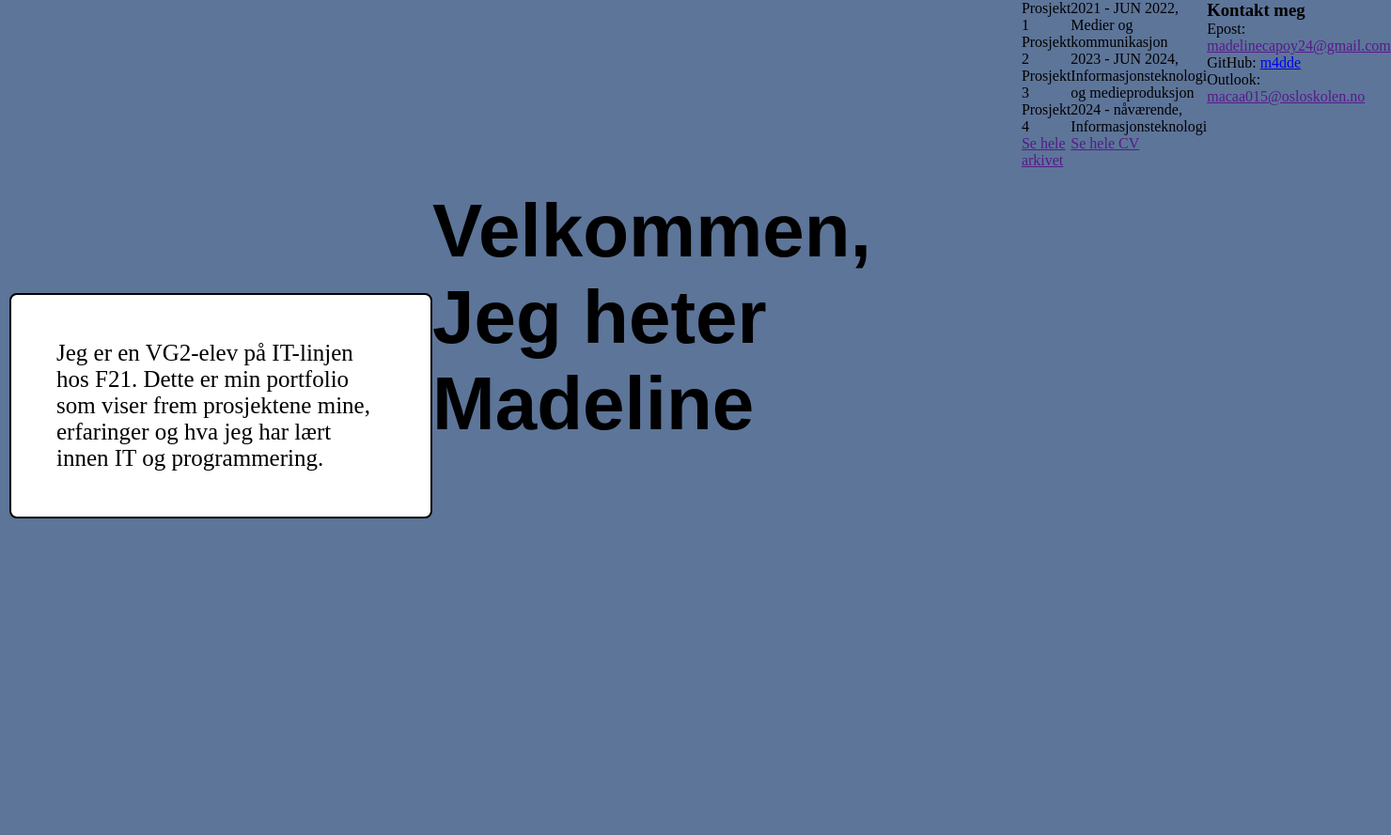
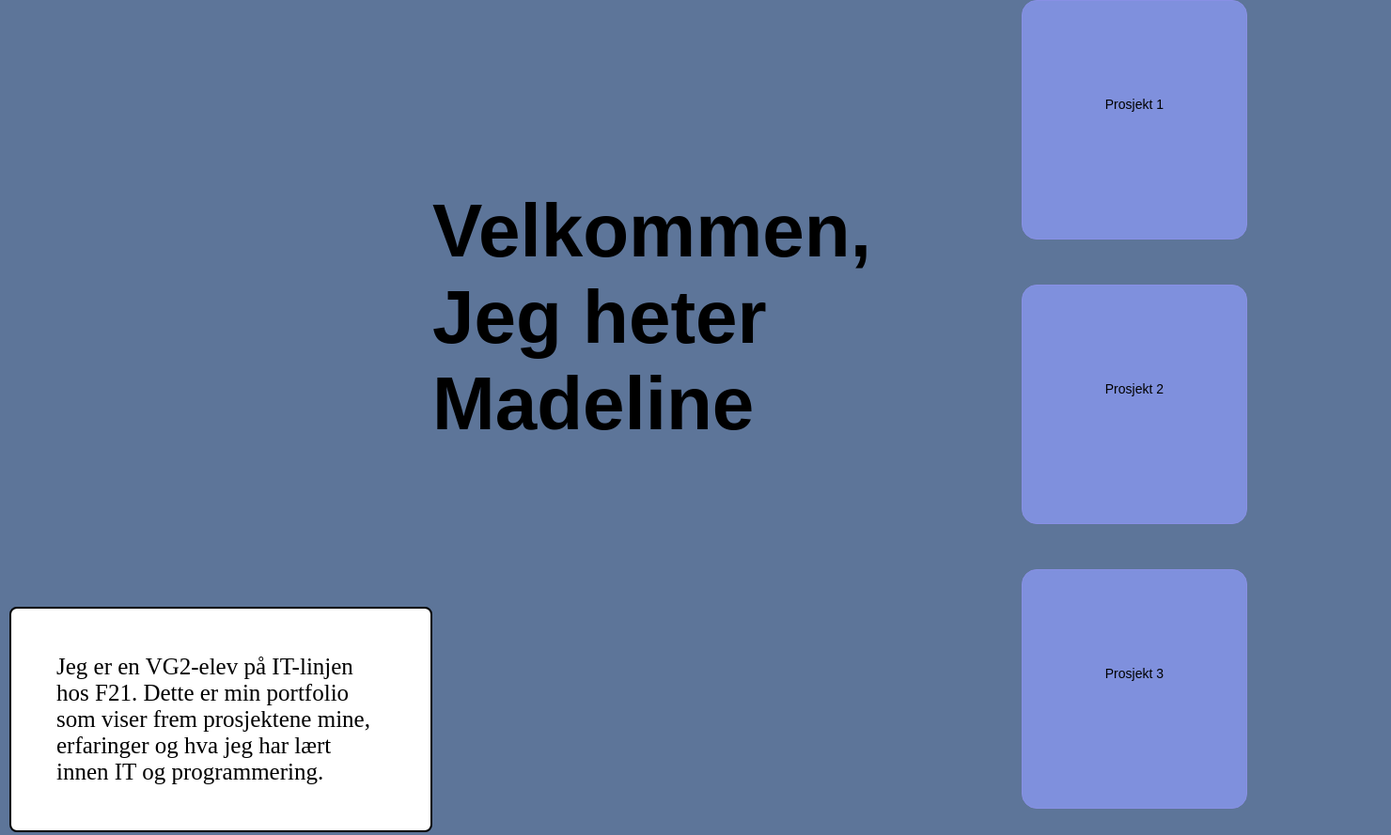
Before and after one commit to m4dde/m4dde.github.io, a plain HTML site: page index.html in a window 1280 px wide. Shown: the top 889 px of the page at 94% size, 1480 px wide, since content can reach past the window. Before the commit the page ends 800 px from the top, so only its background shows below. Drawn offline with Linux system fonts and the light colour scheme.

Commit message:
plassering av seksjonene

```diff
--- a/index.html
+++ b/index.html
@@ -19,6 +19,7 @@
             <h1 class="word">Madeline</h1>
         </div>
 
+        <div id="sections">
             <section id="projects">
                 <div id="card">
                     <div id="container">
@@ -61,6 +62,7 @@
                 <p>GitHub: <a href="https://github.com/m4dde">m4dde</a></p>
                 <p>Outlook: <a href="">macaa015@osloskolen.no</a></p>
             </section>
+        </div>
     </main>
 
     <!-- <script src="script.js"></script>
--- a/style.css
+++ b/style.css
@@ -50,3 +50,35 @@
     font-size: 25px;
     color: black;
 }
+
+#sections {
+    display: grid;
+    justify-content: center;
+    margin: auto;
+}
+
+#card {
+    display: grid;
+    justify-content: center;
+    box-shadow: 30 20px 11px 0 rgb(0,0,0,0.2);
+    transition: 0.3s;
+    width: 240px;
+    height: 255px;
+    border: solid 1px #8890e5;
+    border-radius: 1rem;
+    margin-bottom: 3rem;
+    position: relative;
+    background-color: #7f90dd;
+}
+
+#info {
+    display: flex;
+    justify-content: center;
+    margin: auto;
+    margin-block-start: 95px;
+    border: 1px;
+    padding: 7px;
+    font-family: Arial, Helvetica, sans-serif;
+    font-size: 14px;
+    color: black;
+}
```
Lines whose indentation alone changed are shown as unchanged.
